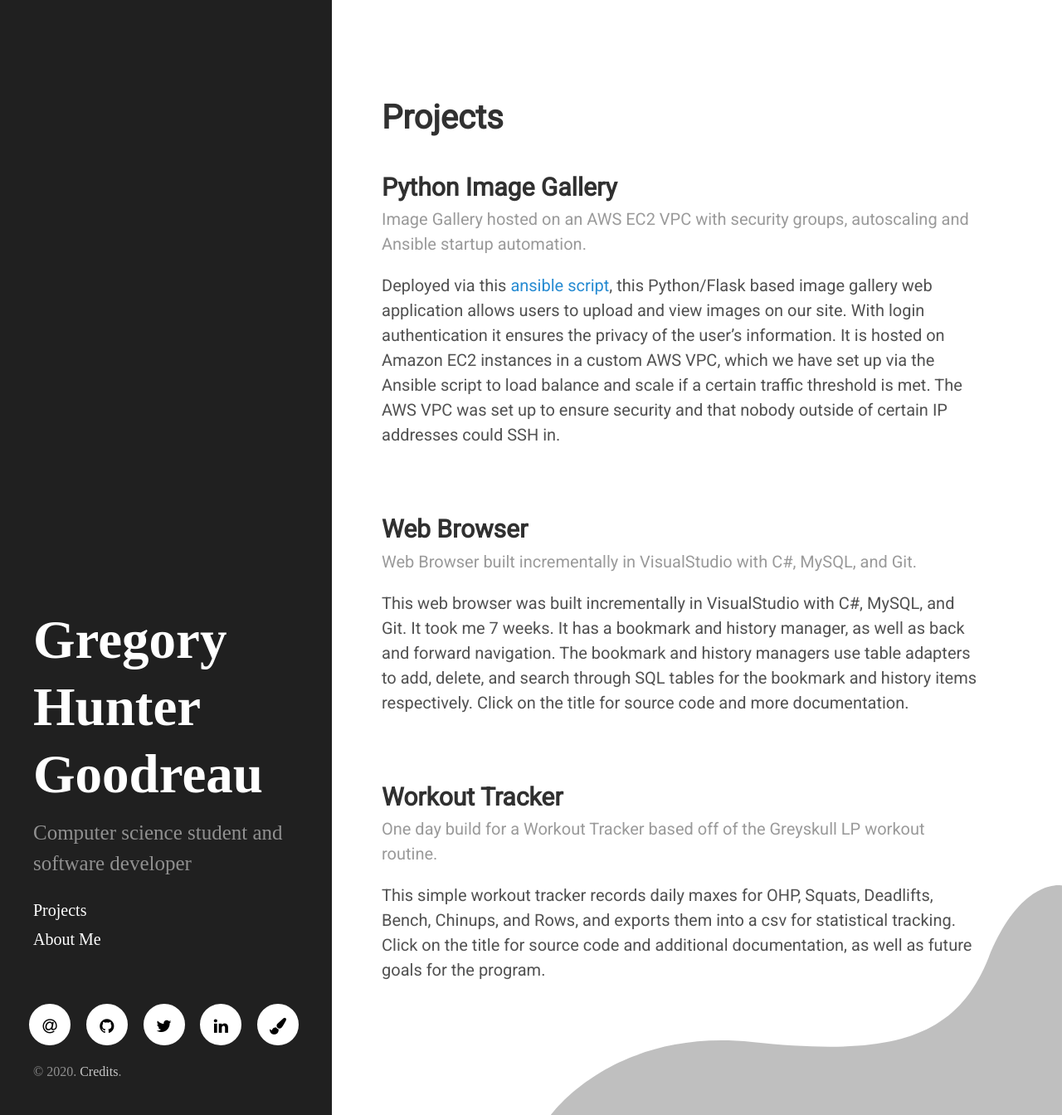
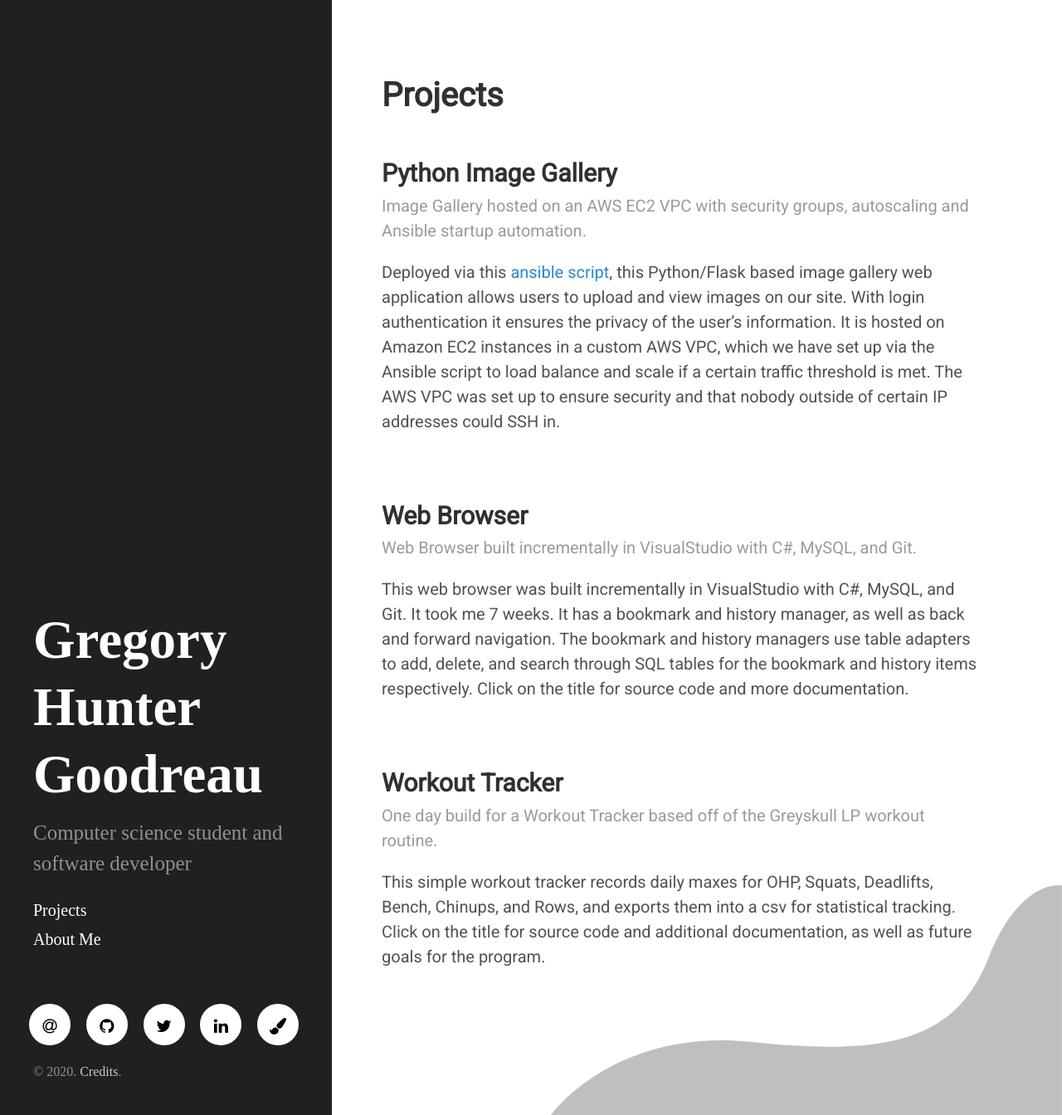
Before and after one commit to ghgoodreau/ghgoodreau.github.io, a Jekyll site: the page built from index.html, in a window 1280 px wide. Shown: the whole page at 83% size. Built offline with Jekyll 4.4.1, drawn with Linux system fonts in a browser that asks for light colours; some web fonts are replaced; the list of posts is cut into pages by our own code.

Commit message:
optimized homepage layout

```diff
--- a/_layouts/default.html
+++ b/_layouts/default.html
@@ -10,7 +10,9 @@
    <div class="main">
 
     <div class="content container">
+
       {{ content }}
+
     </div>
 
    </div>
--- a/index.html
+++ b/index.html
@@ -3,9 +3,8 @@ layout: default
 title: Projects
 ---
 
+<h1 class="page-title">{{ page.title }}</h1>
 <div class="projects">
-  <h1>Projects</h1>
-  <br>
   {% for project in site.projects %}
   <div class="project post">
     <h2 class="project-title post-title">
```
